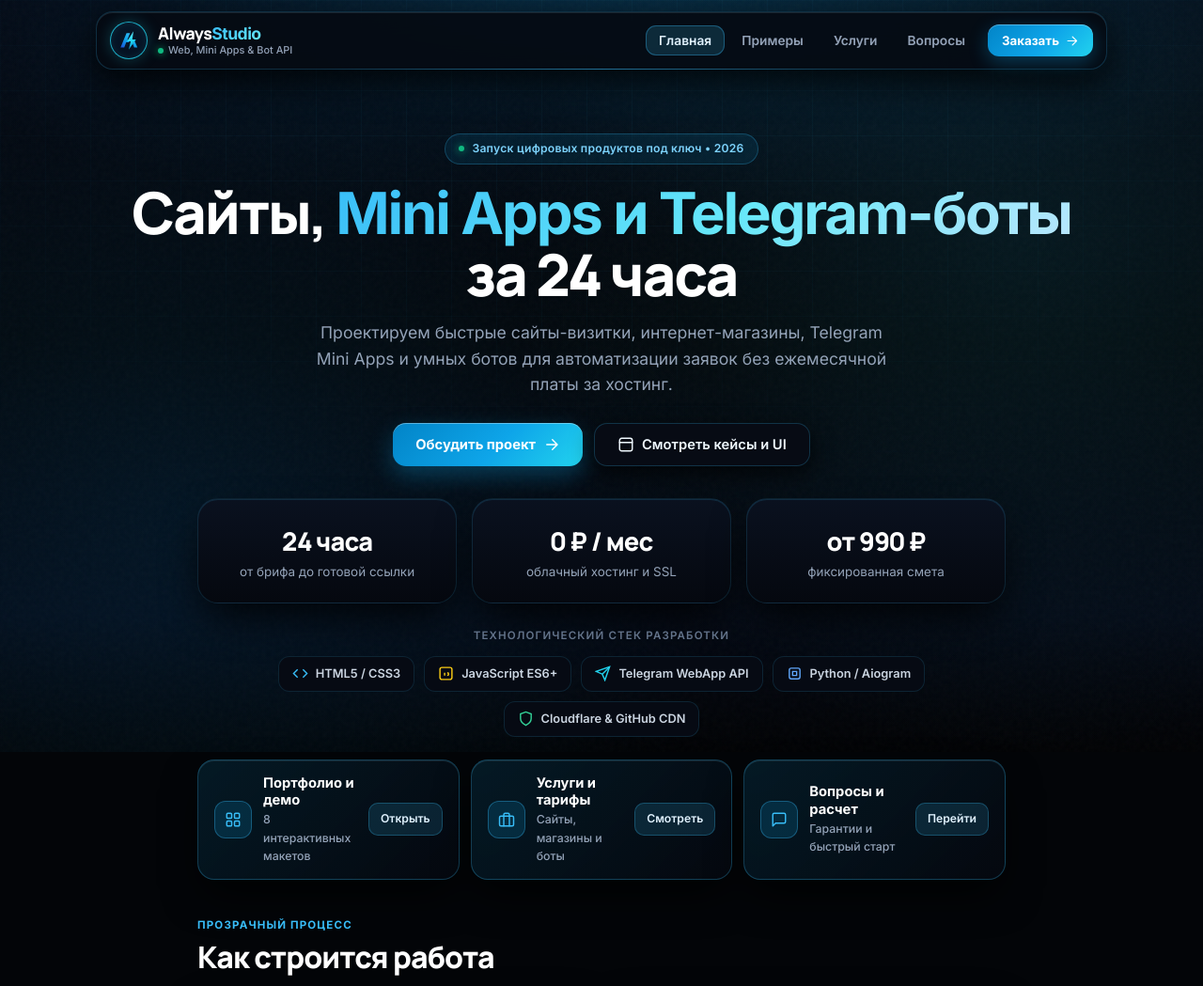
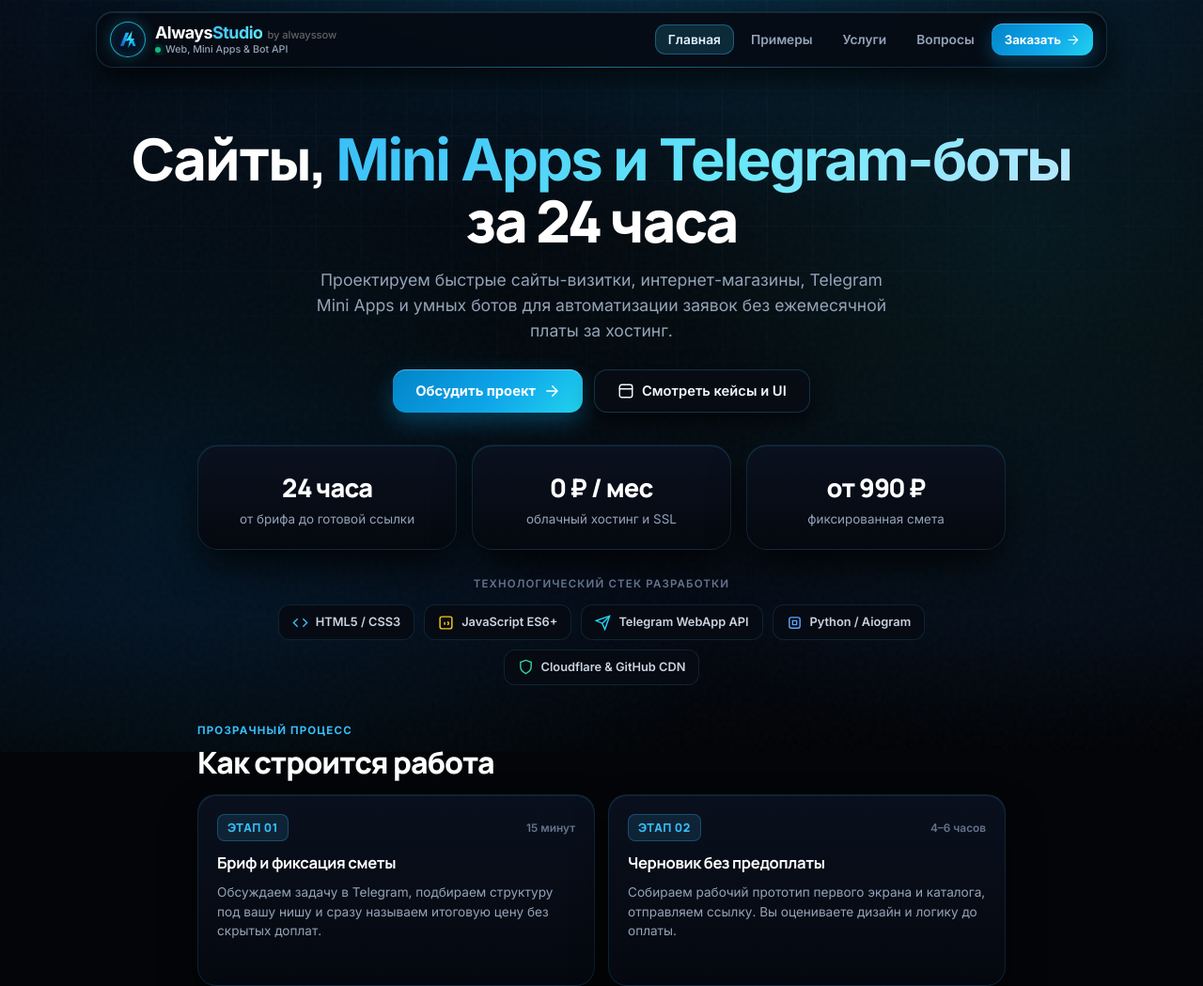
Before and after one commit to alwayysow-cell/always-studio, a plain HTML site: page index.html in a window 1280 px wide. Shown: the top 1049 px of the page at 94% size. Drawn offline with Linux system fonts and the light colour scheme.

Commit message:
Update index.html

```diff
--- a/index.html
+++ b/index.html
@@ -7,7 +7,7 @@
   <meta name="theme-color" content="#030508">
 
   <!-- SEO & OpenGraph -->
-  <title>AlwaysStudio — Сайты, Mini Apps и Telegram-боты за 24 часа</title>
+  <title>AlwaysStudio by alwayssow — Сайты, Mini Apps и Telegram-боты за 24 часа</title>
   <meta name="description" content="Разработка сайтов-визиток, интернет-магазинов, Telegram Mini Apps и умных Telegram-ботов под ключ от 990 ₽. Хостинг 0 ₽/мес.">
   <meta property="og:type" content="website">
   <meta property="og:site_name" content="AlwaysStudio">
@@ -199,6 +199,7 @@
       display: flex;
       justify-content: space-between;
       align-items: center;
+      gap: 8px;
       position: relative;
     }
 
@@ -216,13 +217,14 @@
     .logo-wrap {
       display: flex;
       align-items: center;
-      gap: 11px;
+      gap: 10px;
       cursor: pointer;
+      min-width: 0;
     }
 
     .logo-badge {
-      width: 40px;
-      height: 40px;
+      width: 38px;
+      height: 38px;
       border-radius: 50%;
       background: radial-gradient(circle at 50% 45%, #07192e 0%, #030a14 100%);
       border: 1.5px solid rgba(34, 211, 238, 0.8);
@@ -235,8 +237,8 @@
     }
 
     .logo-badge svg {
-      width: 28px;
-      height: 28px;
+      width: 26px;
+      height: 26px;
       display: block;
     }
 
@@ -248,30 +250,47 @@
     .logo-text-group {
       display: flex;
       flex-direction: column;
-      line-height: 1.1;
+      line-height: 1.15;
+      min-width: 0;
     }
 
     .logo-title {
       font-weight: 800;
-      font-size: 1.1rem;
+      font-size: clamp(0.98rem, 2.8vw, 1.12rem);
       letter-spacing: -0.03em;
       color: #ffffff;
-    }
-
-    .logo-title span {
+      display: flex;
+      align-items: baseline;
+      flex-wrap: wrap;
+      column-gap: 5px;
+    }
+
+    .logo-studio {
       background: linear-gradient(135deg, #38bdf8, #67e8f9);
       -webkit-background-clip: text;
       -webkit-text-fill-color: transparent;
     }
 
+    .logo-by {
+      font-family: var(--font-sans);
+      font-size: 0.7rem;
+      font-weight: 500;
+      letter-spacing: -0.01em;
+      color: rgba(255, 255, 255, 0.36);
+      white-space: nowrap;
+    }
+
     .logo-sub {
-      font-size: 0.68rem;
+      font-size: 0.67rem;
       font-weight: 500;
       color: #94a3b8;
       display: flex;
       align-items: center;
       gap: 5px;
       margin-top: 2px;
+      white-space: nowrap;
+      overflow: hidden;
+      text-overflow: ellipsis;
     }
 
     .live-dot {
@@ -281,6 +300,7 @@
       background: var(--emerald);
       box-shadow: 0 0 8px var(--emerald);
       display: inline-block;
+      flex-shrink: 0;
     }
 
     /* Multi-Page Navigation Tabs */
@@ -288,6 +308,7 @@
       display: flex;
       align-items: center;
       gap: 4px;
+      flex-shrink: 0;
     }
 
     .nav-tab {
@@ -313,25 +334,25 @@
       box-shadow: inset 0 0 0 1px rgba(56, 189, 248, 0.34);
     }
 
-    @media (max-width: 780px) {
+    @media (max-width: 820px) {
       .nav-tab { display: none; }
     }
 
     .header-cta {
       display: inline-flex;
       align-items: center;
-      gap: 6px;
-      padding: 9px 15px;
+      gap: 5px;
+      padding: 9px 14px;
       border-radius: 12px;
       background: linear-gradient(135deg, #0284c7 0%, #0ea5e9 55%, #22d3ee 100%);
       color: #ffffff;
-      font-size: 0.83rem;
+      font-size: 0.82rem;
       font-weight: 700;
       border: none;
       cursor: pointer;
       box-shadow: 0 6px 20px rgba(14, 165, 233, 0.32), inset 0 1px 0 rgba(255,255,255,0.3);
       transition: transform 0.15s ease, box-shadow 0.2s ease;
-      margin-left: 6px;
+      flex-shrink: 0;
     }
 
     .header-cta:active { transform: scale(0.96); }
@@ -412,27 +433,12 @@
 
     /* Hero Section */
     .hero {
-      padding: 28px 0 24px;
+      padding: 26px 0 24px;
       text-align: center;
     }
 
     @media (min-width: 768px) {
-      .hero { padding: 52px 0 32px; }
-    }
-
-    .hero-eyebrow {
-      display: inline-flex;
-      align-items: center;
-      gap: 8px;
-      padding: 6px 14px;
-      border-radius: 999px;
-      background: rgba(14, 165, 233, 0.1);
-      border: 1px solid rgba(56, 189, 248, 0.26);
-      color: #7dd3fc;
-      font-size: 0.76rem;
-      font-weight: 600;
-      letter-spacing: 0.02em;
-      margin-bottom: 18px;
+      .hero { padding: 48px 0 32px; }
     }
 
     h1 {
@@ -515,7 +521,7 @@
     /* Tech Stack Logos Strip */
     .tech-stack-section {
       max-width: 860px;
-      margin: 26px auto 0;
+      margin: 28px auto 0;
       text-align: center;
     }
 
@@ -563,14 +569,6 @@
     }
 
     /* Unified Cyan Glow Action Cards */
-    .quick-nav-grid {
-      display: grid;
-      grid-template-columns: repeat(auto-fit, minmax(255px, 1fr));
-      gap: 12px;
-      max-width: 860px;
-      margin: 24px auto 0;
-    }
-
     .social-connect-grid {
       display: grid;
       grid-template-columns: 1fr 1fr;
@@ -1272,7 +1270,7 @@
       display: none;
     }
 
-    @media (max-width: 780px) {
+    @media (max-width: 820px) {
       .mobile-dock {
         position: fixed;
         bottom: 0;
@@ -1609,7 +1607,10 @@
           </svg>
         </div>
         <div class="logo-text-group">
-          <div class="logo-title">Always<span>Studio</span></div>
+          <div class="logo-title">
+            <span>Always<span class="logo-studio">Studio</span></span>
+            <span class="logo-by">by alwayssow</span>
+          </div>
           <div class="logo-sub"><span class="live-dot"></span> Web, Mini Apps & Bot API</div>
         </div>
       </div>
@@ -1633,11 +1634,6 @@
     <!-- ==================== PAGE 1: HOME ==================== -->
     <div id="page-home" class="page-view active">
       <section class="hero">
-        <div class="hero-eyebrow reveal-item">
-          <span class="live-dot"></span>
-          <span>Запуск цифровых продуктов под ключ • 2026</span>
-        </div>
-
         <h1 class="reveal-item">Сайты, <span class="gradient-text">Mini Apps и Telegram-боты</span> за 24 часа</h1>
         <p class="reveal-item">Проектируем быстрые сайты-визитки, интернет-магазины, Telegram Mini Apps и умных ботов для автоматизации заявок без ежемесячной платы за хостинг.</p>
 
@@ -1695,48 +1691,6 @@
           </div>
         </div>
 
-        <!-- Quick Navigation Cards -->
-        <div class="quick-nav-grid">
-          <div class="action-glow-card spotlight reveal-item" onclick="switchPage('cases')">
-            <div class="action-glow-left">
-              <div class="action-icon-box">
-                <svg class="ui-icon" viewBox="0 0 24 24"><rect x="3" y="3" width="7" height="7" rx="1.5"/><rect x="14" y="3" width="7" height="7" rx="1.5"/><rect x="3" y="14" width="7" height="7" rx="1.5"/><rect x="14" y="14" width="7" height="7" rx="1.5"/></svg>
-              </div>
-              <div class="action-card-text">
-                <strong>Портфолио и демо</strong>
-                <span>8 интерактивных макетов</span>
-              </div>
-            </div>
-            <span class="action-pill-btn">Открыть</span>
-          </div>
-
-          <div class="action-glow-card spotlight reveal-item" onclick="switchPage('services')">
-            <div class="action-glow-left">
-              <div class="action-icon-box">
-                <svg class="ui-icon" viewBox="0 0 24 24"><rect x="2" y="7" width="20" height="14" rx="2"/><path d="M16 21V5a2 2 0 0 0-2-2h-4a2 2 0 0 0-2 2v16"/></svg>
-              </div>
-              <div class="action-card-text">
-                <strong>Услуги и тарифы</strong>
-                <span>Сайты, магазины и боты</span>
-              </div>
-            </div>
-            <span class="action-pill-btn">Смотреть</span>
-          </div>
-
-          <div class="action-glow-card spotlight reveal-item" onclick="switchPage('faq')">
-            <div class="action-glow-left">
-              <div class="action-icon-box">
-                <svg class="ui-icon" viewBox="0 0 24 24"><path d="M21 15a2 2 0 0 1-2 2H7l-4 4V5a2 2 0 0 1 2-2h14a2 2 0 0 1 2 2z"/></svg>
-              </div>
-              <div class="action-card-text">
-                <strong>Вопросы и расчет</strong>
-                <span>Гарантии и быстрый старт</span>
-              </div>
-            </div>
-            <span class="action-pill-btn">Перейти</span>
-          </div>
-        </div>
-
         <!-- Block: How We Work (4 Steps) -->
         <div class="workflow-section">
           <div class="workflow-head reveal-item">
@@ -1806,7 +1760,7 @@
 
         <!-- Direct Telegram & Channel Block -->
         <div class="social-connect-grid">
-          <a href="https://t.me/alwayssowdev" target="_blank" class="action-glow-card spotlight reveal-item">
+          <a href="https://t.me/alwayssowdev" target="_blank" rel="noopener noreferrer" class="action-glow-card spotlight reveal-item">
             <div class="action-glow-left">
               <div class="action-icon-box">
                 <svg class="ui-icon" viewBox="0 0 24 24">
@@ -1821,7 +1775,7 @@
             <span class="action-pill-btn">Telegram</span>
           </a>
 
-          <a href="https://t.me/alwaysstudiioo" target="_blank" class="action-glow-card spotlight reveal-item">
+          <a href="https://t.me/alwaysstudiioo" target="_blank" rel="noopener noreferrer" class="action-glow-card spotlight reveal-item">
             <div class="action-glow-left">
               <div class="action-icon-box">
                 <svg class="ui-icon" viewBox="0 0 24 24">
@@ -2531,8 +2485,8 @@
             <span>Напишите напрямую разработчику: <b>@alwayssowdev</b> или посмотрите свежие релизы в <b>@alwaysstudiioo</b></span>
           </div>
           <div style="display:flex; gap:8px; flex-wrap:wrap; position:relative; z-index:2;">
-            <a href="https://t.me/alwayssowdev" target="_blank" class="btn btn-primary btn-sm">Написать @alwayssowdev</a>
-            <a href="https://t.me/alwaysstudiioo" target="_blank" class="btn btn-outline btn-sm">Канал студии</a>
+            <a href="https://t.me/alwayssowdev" target="_blank" rel="noopener noreferrer" class="btn btn-primary btn-sm">Написать @alwayssowdev</a>
+            <a href="https://t.me/alwaysstudiioo" target="_blank" rel="noopener noreferrer" class="btn btn-outline btn-sm">Канал студии</a>
           </div>
         </div>
 
@@ -2592,7 +2546,7 @@
   </nav>
 
   <footer>
-    <div class="container">© 2026 AlwaysStudio • <a href="https://t.me/alwayssowdev" target="_blank" style="color:var(--primary-bright); text-decoration:none; font-weight:600;">@alwayssowdev</a> • <a href="https://t.me/alwaysstudiioo" target="_blank" style="color:var(--primary-bright); text-decoration:none; font-weight:600;">Telegram-канал</a></div>
+    <div class="container">© 2026 AlwaysStudio by alwayssow • <a href="https://t.me/alwayssowdev" target="_blank" rel="noopener noreferrer" style="color:var(--primary-bright); text-decoration:none; font-weight:600;">@alwayssowdev</a> • <a href="https://t.me/alwaysstudiioo" target="_blank" rel="noopener noreferrer" style="color:var(--primary-bright); text-decoration:none; font-weight:600;">Telegram-канал</a></div>
   </footer>
 
   <!-- Interactive Smartphone Preview Modal -->
@@ -2601,7 +2555,7 @@
       <div class="phone-island"></div>
       <div class="phone-top">
         <span style="font-size:0.76rem; color:#94a3b8; font-weight:600;">Интерактивный режим клиента</span>
-        <button class="close-btn" onclick="document.getElementById('demoModal').classList.remove('active')">✕</button>
+        <button class="close-btn" onclick="hideDemoModal()">✕</button>
       </div>
 
       <div class="demo-hero-card" id="demoHeroCard">
@@ -2633,7 +2587,7 @@
         <div class="tg-msg-body" id="tgMsgBody"></div>
       </div>
 
-      <button class="btn btn-outline btn-sm" style="width:100%; margin-top:10px;" onclick="document.getElementById('demoModal').classList.remove('active'); switchPage('faq', true);">Заказать такой же проект →</button>
+      <button class="btn btn-outline btn-sm" style="width:100%; margin-top:10px;" onclick="hideDemoModal(); switchPage('faq', true);">Заказать такой же проект →</button>
     </div>
   </div>
 
@@ -2660,10 +2614,14 @@
       });
     }
 
-    /* Animated Number Counters */
+    /* Animated Number Counters (Race-Condition Safe) */
     function animateCounters() {
       const counters = document.querySelectorAll('.counter-num');
       counters.forEach(counter => {
+        if (counter._animId) {
+          cancelAnimationFrame(counter._animId);
+        }
+
         const target = parseInt(counter.dataset.target, 10);
         const prefix = counter.dataset.prefix || "";
         const suffix = counter.dataset.suffix || "";
@@ -2684,10 +2642,12 @@
           counter.textContent = `${prefix}${current}${suffix}`;
 
           if (progress < 1) {
-            requestAnimationFrame(update);
+            counter._animId = requestAnimationFrame(update);
+          } else {
+            counter._animId = null;
           }
         }
-        requestAnimationFrame(update);
+        counter._animId = requestAnimationFrame(update);
       });
     }
 
@@ -2743,7 +2703,7 @@
       });
     }
 
-    /* Clean Interactive Demo Data (No Emojis + Rounded Commercial Prices) */
+    /* Interactive Demo Data */
     const demos = {
       shop: {
         title: "GadgetStore • Магазин аксессуаров",
@@ -2894,6 +2854,12 @@
 
       renderDemoItems('all');
       document.getElementById('demoModal').classList.add('active');
+      document.body.style.overflow = 'hidden';
+    }
+
+    function hideDemoModal() {
+      document.getElementById('demoModal').classList.remove('active');
+      document.body.style.overflow = '';
     }
 
     function selectSlot(slotVal, btn) {
@@ -2974,7 +2940,7 @@
 
     function closeDemo(e) {
       if (e.target.id === 'demoModal') {
-        document.getElementById('demoModal').classList.remove('active');
+        hideDemoModal();
       }
     }
 
@@ -2983,7 +2949,7 @@
       const niche = document.getElementById('clientNiche').value.trim() || "Не указана";
       const tariff = document.getElementById('clientTariff').value;
       const text = `Здравствуйте! Хочу обсудить проект в AlwaysStudio.\n\nИмя: ${name}\nНиша / задача: ${niche}\nФормат: ${tariff}`;
-      window.open(`https://t.me/${TG_USERNAME}?text=${encodeURIComponent(text)}`, '_blank');
+      window.open(`https://t.me/${TG_USERNAME}?text=${encodeURIComponent(text)}`, '_blank', 'noopener,noreferrer');
     }
 
     /* Initial Run */
```
